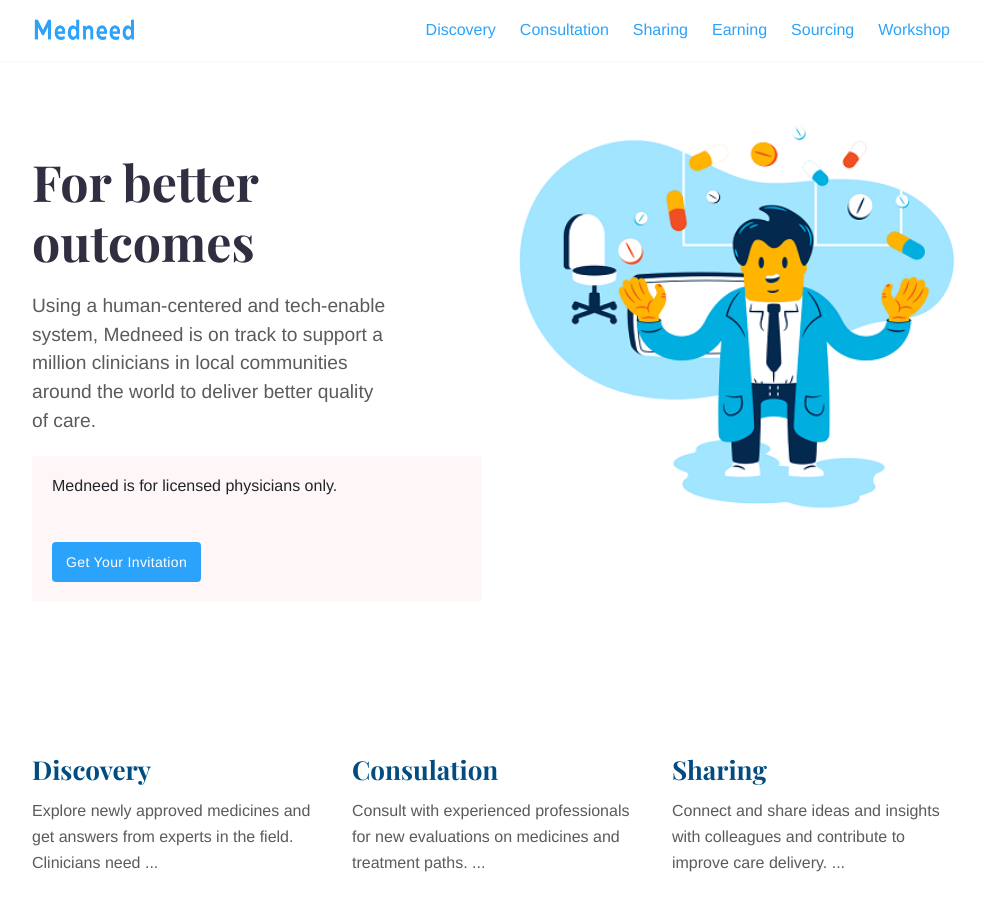
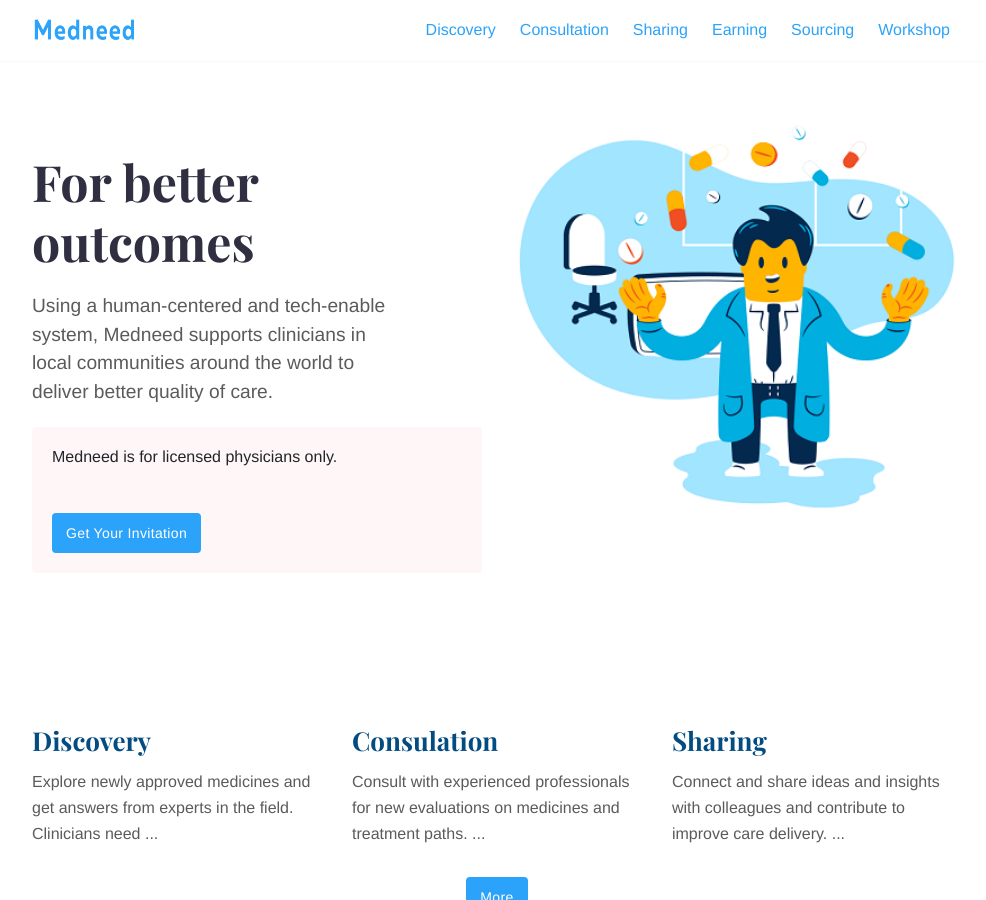
Before and after one commit to Iraneus/betamedneed, a Jekyll site: the page built from index.md, in a window 1280 px wide and 900 px high. Shown: the whole window, without its empty margins (143-1129 px from the left). Built offline with Jekyll 4.4.1, drawn with Linux system fonts in a browser that asks for light colours.

Commit message:
edit index

```diff
--- a/index.md
+++ b/index.md
@@ -10,4 +10,4 @@
 
 # For better outcomes
 
-Using a human-centered and tech-enable system, Medneed is on track to support a million clinicians in local communities around the world to deliver better quality of care.
+Using a human-centered and tech-enable system, Medneed supports clinicians in local communities around the world to deliver better quality of care.
```
Also changed, not shown: 1 other file.
